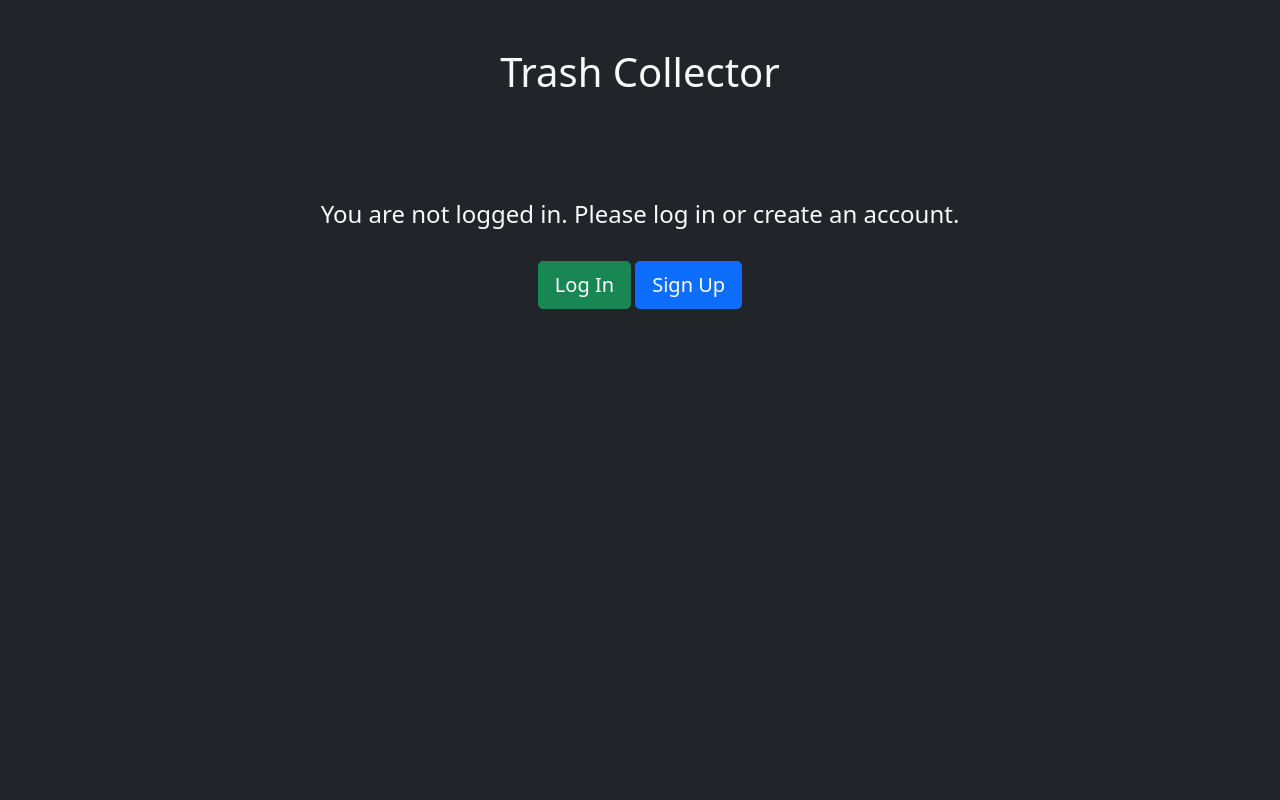
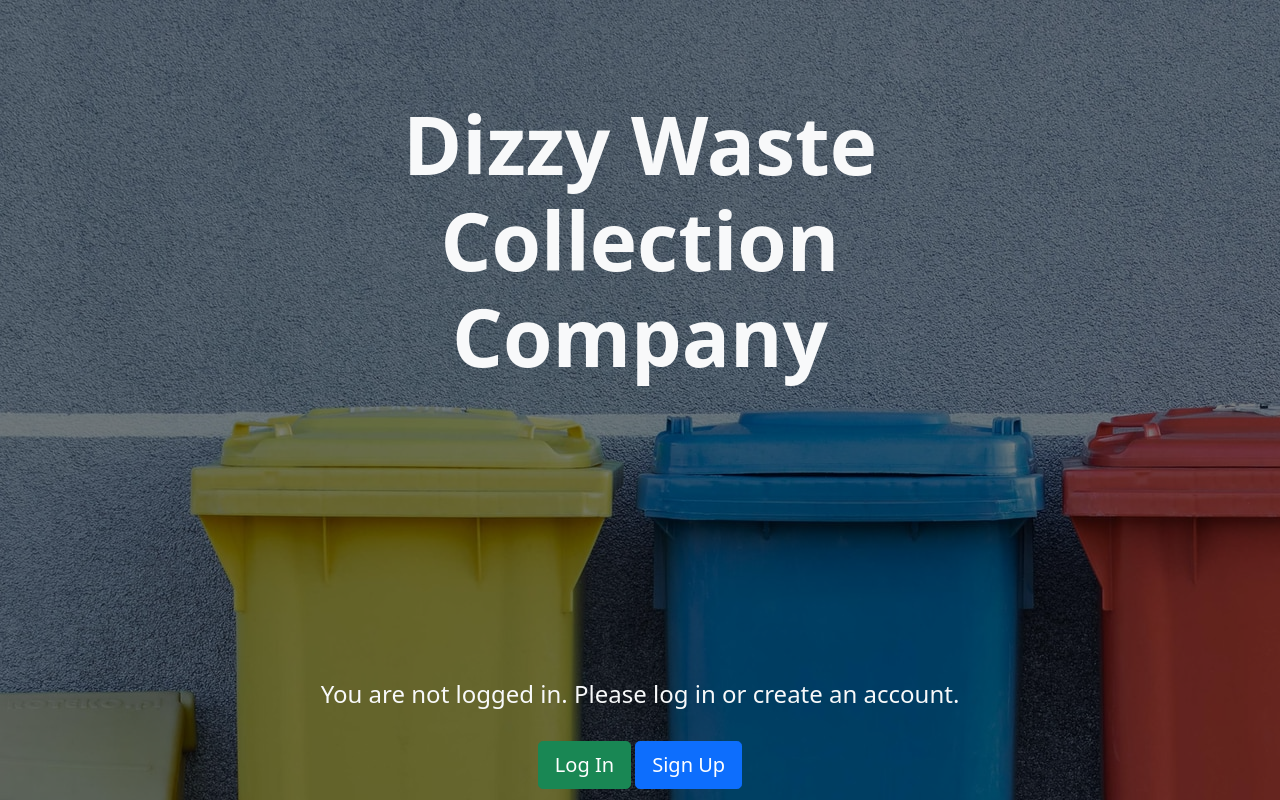
Before and after one commit to dstoffels/TrashCollector, a Django app: page / in a window 1280 px wide. Run offline with Django 3.2, Linux system fonts and the light colour scheme; parts of the project's set-up code (start-up, migrations or seed data) failed here and were passed over.

Commit message:
Adjusted styling for home page to include darkened background image. Adjusted header font.

```diff
--- a/trash_collector/customers/views.py
+++ b/trash_collector/customers/views.py
@@ -10,7 +10,7 @@ import stripe
 import json
 from django.views.decorators.csrf import csrf_exempt
 from api_keys import STRIPE_TEST_API_KEY
-
+import time
 
 @login_required
 def index(request):
--- a/trash_collector/templates/home.html
+++ b/trash_collector/templates/home.html
@@ -2,9 +2,22 @@
 
 {% block title %} Trash Collector {% endblock %}
 
-{% block header %} Trash Collector {% endblock %}
+{% block header %} <div class="fw-bold display-1 mt-5">Dizzy Waste Collection Company </div>{% endblock %}
 
 {% block content %}
+<style>
+  body  {
+    background: linear-gradient( rgba(0, 0, 0, 0.5), rgba(0, 0, 0, 0.5) ), url("/static/colored_garbage_cans.jpeg");
+  }
+</style>
+<br />
+<br />
+<br />
+<br />
+<br />
+<br />
+<br />
+<br />
 <br />
 <br />
 <br />
--- /dev/null
+++ b/trash_collector/templates/styles.css
@@ -0,0 +1,3 @@
+body  {
+    background-image: url("/static/colored_garbage_cans.jpeg");
+  }
```
Also changed, not shown: trash_collector/static/colored_garbage_cans.jpeg (added), trash_collector/static/lone_dumpster.jpeg (added), trash_collector/static/trash_drawing.jpeg (added).
